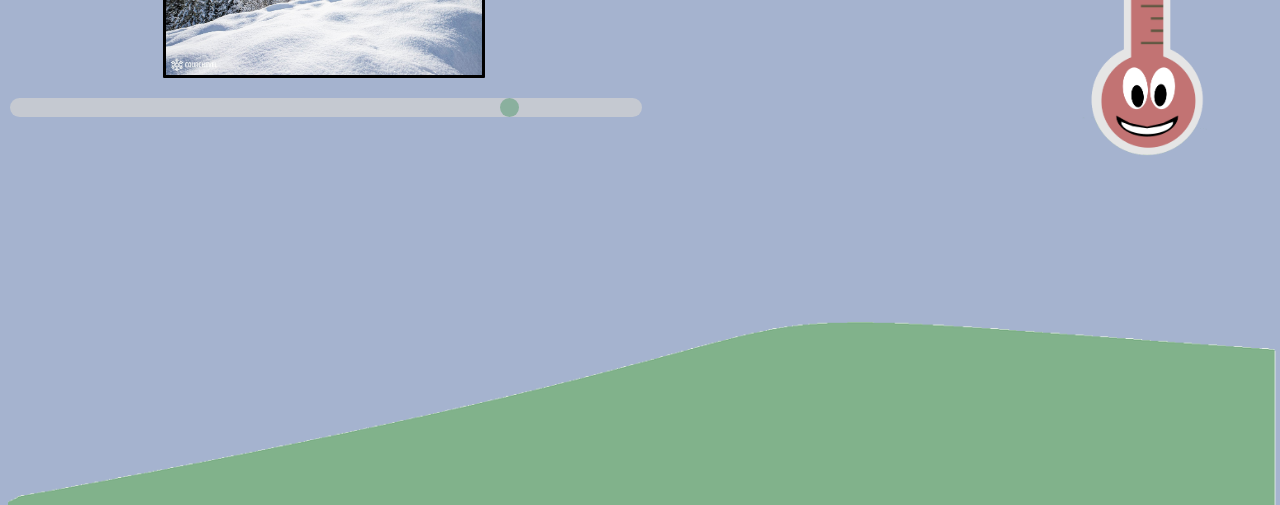
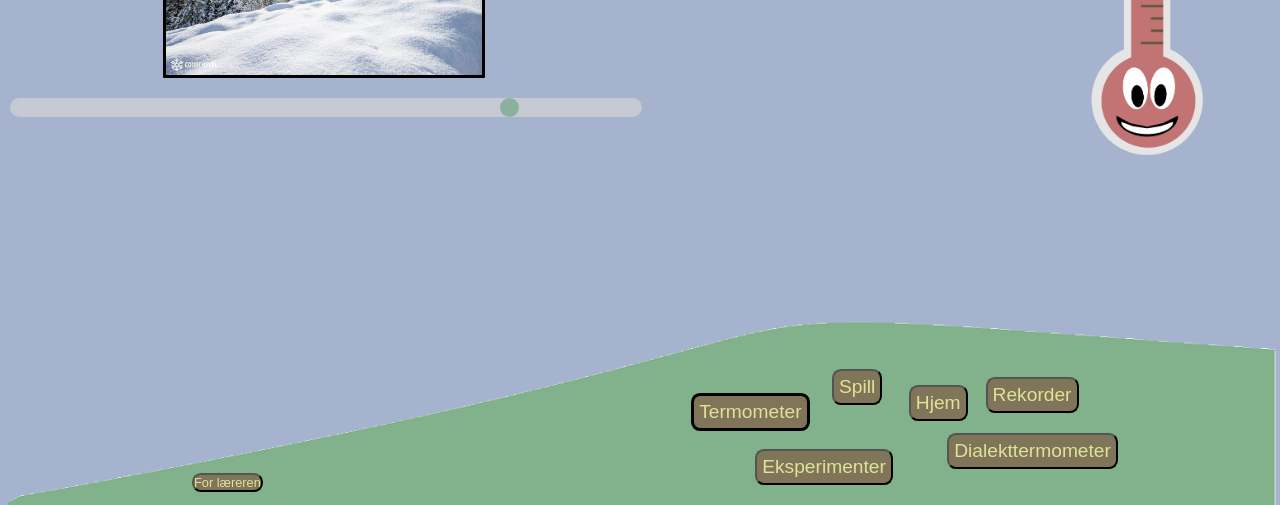
Before and after one commit to Thomasbjerke/website-EiT, a plain HTML site: page index.html in a window 1280 px wide. Shown: the part 295-800 px from the top of the page. Drawn offline with Linux system fonts and the light colour scheme.

Commit message:
Added menu buttons

```diff
--- a/index.html
+++ b/index.html
@@ -8,6 +8,15 @@
 
 <p id="headerText" >Slider</p>
 <img src="skywithsnow.png" id="sky">
+
+<button id="homeButton" class="menuButton">Hjem</button>
+<button id="gamesButton" class="menuButton">Spill</button>
+<button id="experimentsButton" class="menuButton">Eksperimenter</button>
+<button id="thermometerButton" class="menuButton">Termometer</button>
+<button id="recordsButton" class="menuButton">Rekorder</button>
+<button id="dialektButton" class="menuButton">Dialekttermometer</button>
+<button id="teacherButton" class="menuButton">For læreren</button>
+
 <img src="hill.png" id="taskbarImage">
 
 <div id="divcontainer">
--- a/index.js
+++ b/index.js
@@ -20,7 +20,7 @@ slider.oninput = function() {
         if (this.value >= -40 && this.value < -29){
             popupText.innerHTML = "Hvis du nå kaster kokende vann opp i lufta, så vil det fryse! Få hjelp av en voksen om du vil prøve.";
         }
-        else if (this.value == -18){
+        else if (this.value === "-18"){
             popupText.innerHTML = "Like kaldt som i frysedisken";
         }
         else{
--- a/style.css
+++ b/style.css
@@ -1,5 +1,6 @@
 body{
     background-color: #A5B3CF;
+    font-family: voltaire;
 }
 
 .slidecontainer {
@@ -46,6 +47,16 @@ body{
     margin-left: auto;
     margin-right: auto;
     width: 50%;
+}
+
+.menuButton{
+    position: fixed;
+    z-index: 5;
+    font-size: 1.5vw;
+    background-color: #807559;
+    color: #DDE398;
+    padding: 5px;
+    border-radius: 0.7vw;
 }
 
 #mainPic{
@@ -115,6 +126,46 @@ body{
     font-family: voltaire;
     font-size: 1.5vw;
     text-align: center;
+}
+
+#homeButton{
+    left: 71%;
+    top: 85%;
+}
+
+#gamesButton{
+    left: 65%;
+    top: 83%;
+}
+
+#recordsButton{
+    left: 77%;
+    top: 84%;
+}
+
+#thermometerButton{
+    left: 54%;
+    top: 86%;
+    border-style: solid;
+    border-width: 0.3vw;
+    border-color: black;
+}
+
+#experimentsButton{
+    left: 59%;
+    top: 93%;
+}
+
+#dialektButton{
+    left: 74%;
+    top: 91%;
+}
+
+#teacherButton{
+    padding: 0px;
+    font-size: 1vw;
+    left: 15%;
+    top: 96%;
 }
 
 .box {
```
